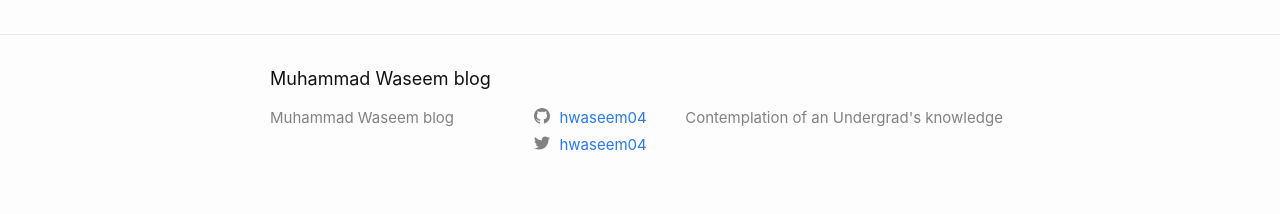
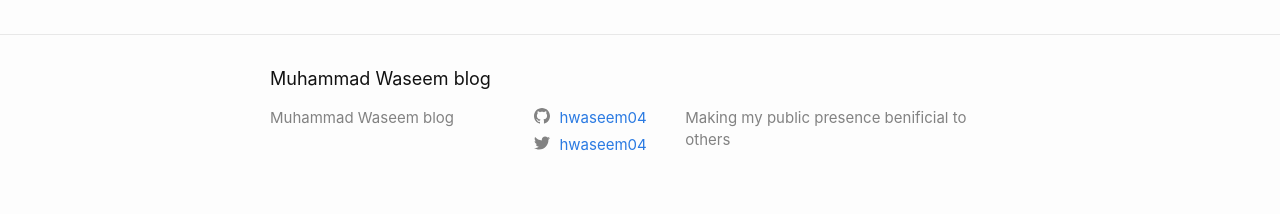
Before and after one commit to hwaseem04/blogs, a Jekyll site: the page built from index.markdown, in a window 1280 px wide. Shown: the part 1258-1472 px from the top of the page. Built offline with Jekyll 4.4.1, drawn with Linux system fonts in a browser that asks for light colours.

Commit message:
update motto

```diff
--- a/_config.yml
+++ b/_config.yml
@@ -1,7 +1,7 @@
 title:  Muhammad Waseem blog
 email:
 description: >- # this means to ignore newlines until "baseurl:"
-  Contemplation of an Undergrad's knowledge
+  Making my public presence benificial to others
 baseurl: "/blogs" # the subpath of your site, e.g. /blog
 url: "https://hwaseem04.github.io" # the base hostname & protocol for your site, e.g. http://example.com
 twitter_username: hwaseem04
```
